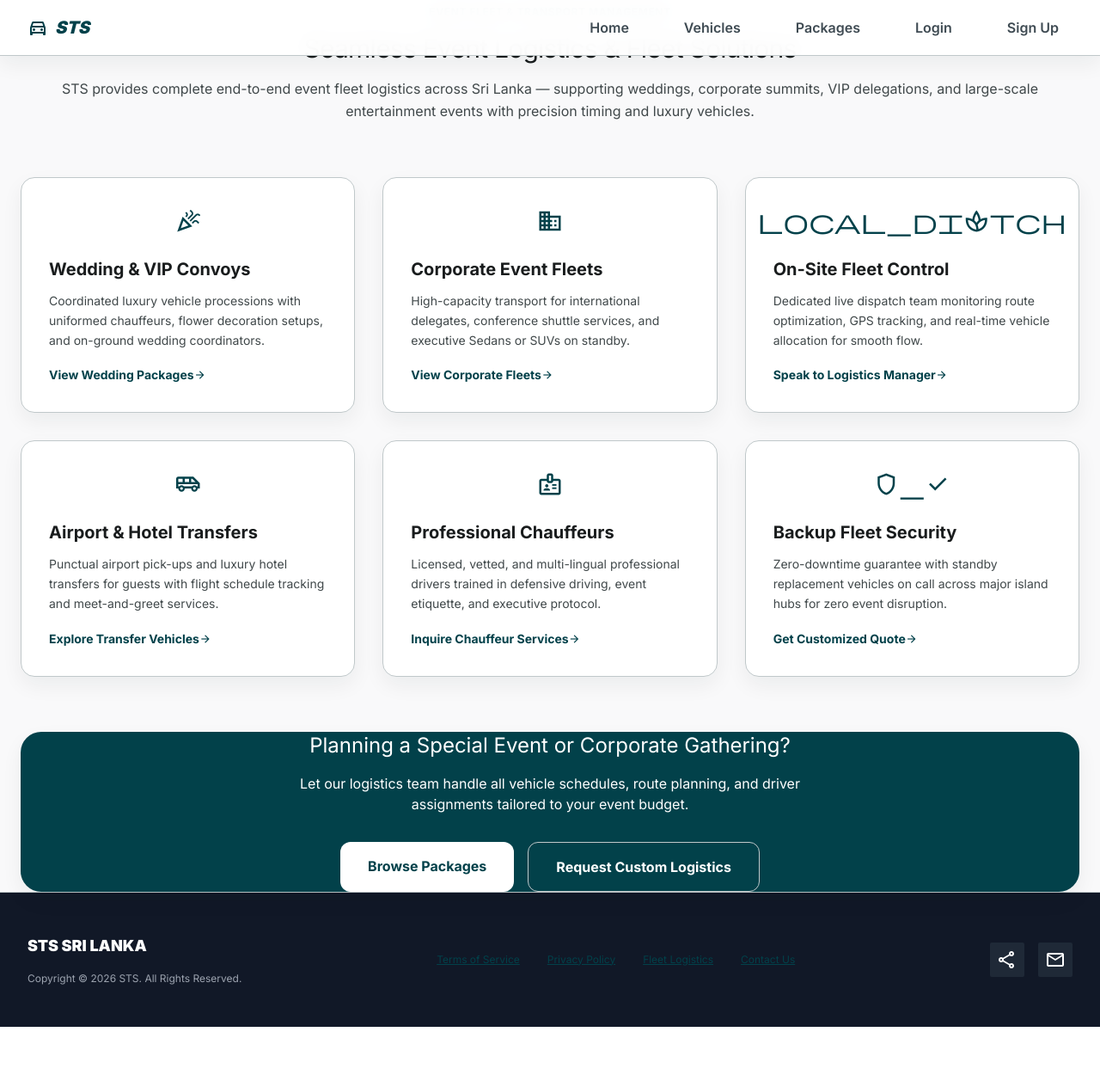
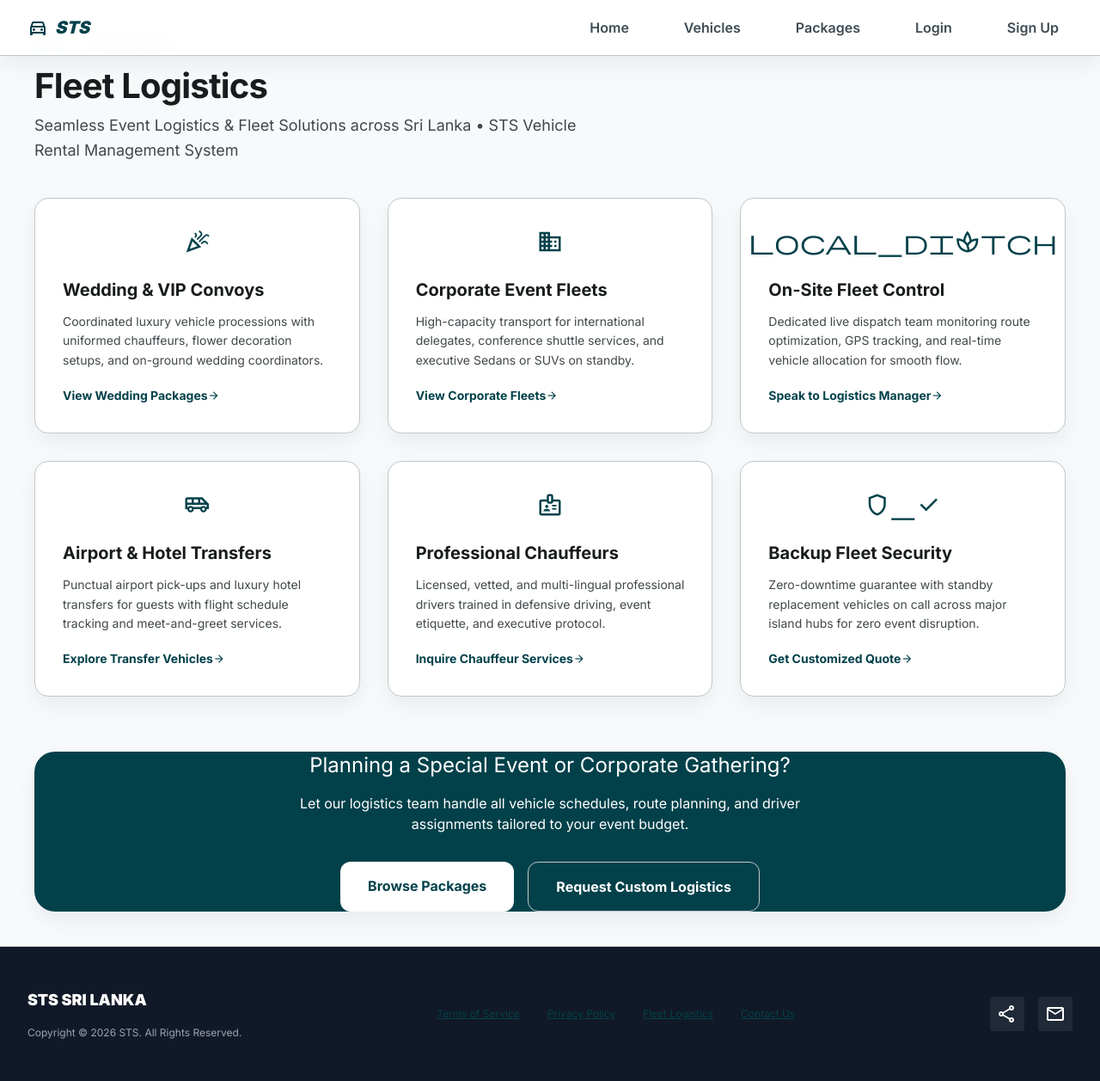
Before and after one commit to chathurangipathirana/Event-Based-Vehicle-Rental-Management-System-, a PHP site: page /public/logistics.php in a window 1280 px wide. Shown: the whole page at 86% size. Before the commit the page ends 1194 px from the top, so only its background shows below. Run offline with PHP 8.4, Linux system fonts and the light colour scheme.

Commit message:
update project

```diff
--- a/admin-site/dashboard.php
+++ b/admin-site/dashboard.php
@@ -206,7 +206,7 @@ try {
                                     <?php echo ucfirst($booking['status']); ?>
                                 </span>
                             </td>
-                            <td class="px-6 py-4">
+                            <td class="px-6 py-4" onclick="event.stopPropagation();">
                                 <a href="booking-details.php?id=<?php echo $booking['real_id']; ?>" class="px-3 py-1.5 bg-slate-900 text-white rounded-lg text-xs font-bold hover:bg-slate-800 transition-all inline-flex items-center gap-1">
                                     <span class="material-symbols-outlined text-xs">visibility</span>
                                     Details
--- a/admin-site/database.sql
+++ b/admin-site/database.sql
@@ -80,6 +80,7 @@ CREATE TABLE IF NOT EXISTS bookings (
     booking_number VARCHAR(20) UNIQUE NOT NULL,
     user_id INT,
     vehicle_id INT,
+    driver_id INT DEFAULT NULL,
     event_type_id INT,
     event_name VARCHAR(100),
     event_date DATE,
--- a/user-site/database.sql
+++ b/user-site/database.sql
@@ -44,6 +44,7 @@ CREATE TABLE IF NOT EXISTS bookings (
   booking_number VARCHAR(50) NOT NULL UNIQUE,
   user_id INT UNSIGNED NOT NULL,
   vehicle_id INT UNSIGNED NOT NULL,
+  driver_id INT UNSIGNED DEFAULT NULL,
   event_type_id INT UNSIGNED NOT NULL,
   event_name VARCHAR(150) DEFAULT NULL,
   event_date DATE NOT NULL,
--- a/user-site/public/logistics.php
+++ b/user-site/public/logistics.php
@@ -4,16 +4,20 @@ require_once __DIR__ . '/../includes/header.php';
 require_once __DIR__ . '/../includes/navbar.php';
 ?>
 
-<main class="min-h-screen pt-48 pb-16 bg-slate-50 dark:bg-gray-900">
-    <div class="max-w-[1200px] mx-auto px-6">
-
-        <!-- Hero Header -->
-        <div class="text-center max-w-3xl mx-auto mb-16">
-            <span class="inline-block px-4 py-1.5 rounded-full bg-cyan-100 text-primary text-xs font-bold uppercase tracking-wider mb-4">Event Fleet & Transport Management</span>
-            <h1 class="text-3xl md:text-5xl font-extrabold text-gray-900 dark:text-white tracking-tight mb-4">Seamless Event Logistics & Fleet Solutions</h1>
-            <p class="text-gray-600 dark:text-gray-400 font-inter text-base md:text-lg leading-relaxed">
-                STS provides complete end-to-end event fleet logistics across Sri Lanka — supporting weddings, corporate summits, VIP delegations, and large-scale entertainment events with precision timing and luxury vehicles.
-            </p>
+<main class="flex-1 bg-surface-bright min-h-screen pt-36 pb-16">
+    <div class="max-w-[1440px] mx-auto p-gutter lg:p-margin">
+        <div class="mb-10">
+            <nav class="flex items-center gap-2 text-label-sm text-gray-400 mb-4">
+                <a href="index.php" class="hover:text-red-600">Home</a>
+                <span class="material-symbols-outlined text-sm">chevron_right</span>
+                <span class="text-gray-900 font-bold">Fleet Logistics</span>
+            </nav>
+            <div class="flex flex-col md:flex-row md:items-end justify-between gap-6">
+                <div>
+                    <h1 class="font-h1 text-h1 text-on-surface mb-2">Fleet Logistics</h1>
+                    <p class="text-body-lg text-gray-500 max-w-2xl">Seamless Event Logistics & Fleet Solutions across Sri Lanka • STS Vehicle Rental Management System</p>
+                </div>
+            </div>
         </div>
 
         <!-- Key Logistics Capabilities Grid -->
```
Also changed, not shown: user-site/public/contact.php (+14 -8 lines), user-site/public/privacy.php (+14 -8 lines), user-site/public/terms.php (+14 -8 lines).
